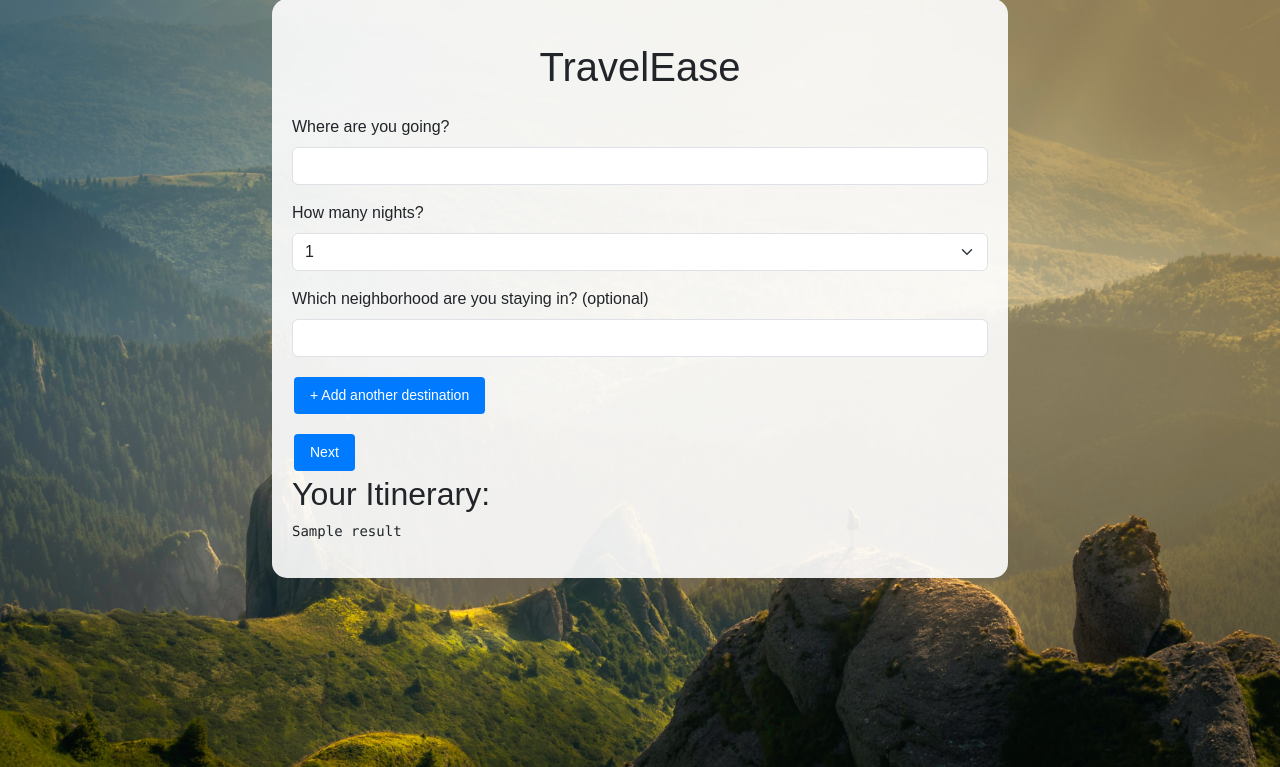
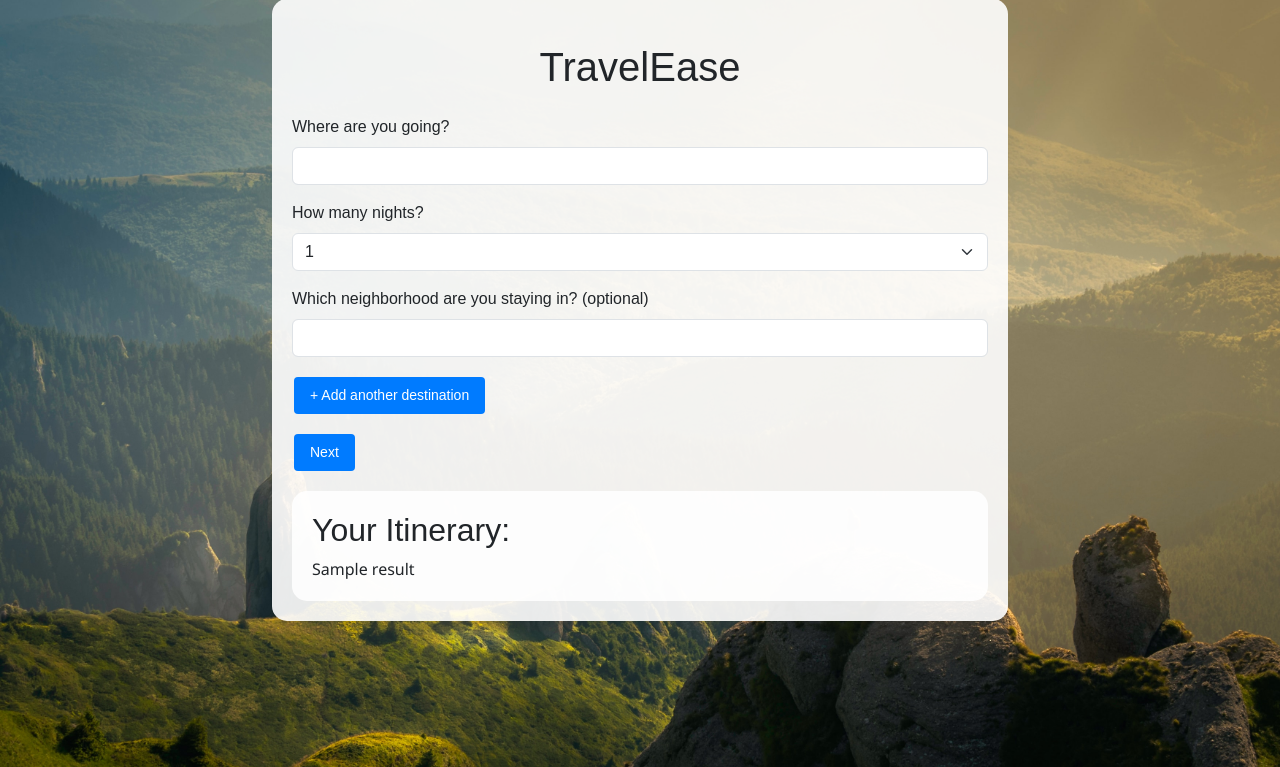
Before and after one commit to jbenadiva/travelease.ai, a Flask app: template templates/index.html in a window 1280 px wide. Shown: the part 33-800 px from the top of the page. Run offline with Flask 2, Linux system fonts and the light colour scheme; the template is opened without the code that fills it: most values are stand-ins (such as "Sample title", 1, 10 or a date in 2020).

Commit message:
UI Improvements

```diff
--- a/static/style.css
+++ b/static/style.css
@@ -8,6 +8,11 @@ body {
     background-attachment: fixed;
 }
 
+.result-text {
+    font-family: "Segoe UI", Arial, sans-serif;
+    white-space: pre-wrap;
+    word-wrap: break-word;
+}
 .container {
     background-color: rgba(255, 255, 255, 0.9);
     border-radius: 15px;
--- a/templates/index.html
+++ b/templates/index.html
@@ -54,10 +54,12 @@
             </div>
         </form>
         {% if result %}
-        <h2 class2>Your Itinerary:</h2>
-<pre>{{ result }}</pre>
-{% endif %}
-</div>
+	<div class="container mt-3">
+    <h2>Your Itinerary:</h2>
+    <div class="result-text">{{ result }}</div>
+	</div>
+	{% endif %}
+	</div>
 <script src="{{ url_for('static', filename='script.js') }}"></script>
 <script src="https://cdn.jsdelivr.net/npm/@popperjs/core@2.11.6/dist/umd/popper.min.js" integrity="sha384-oBqDVmMz4fnFO9gybBud7M4+rzstRz6iCP1VTC3xg4w3YqSo3Jt3h9M2/hgyW5C5" crossorigin="anonymous"></script>
 <script src="https://cdn.jsdelivr.net/npm/bootstrap@5.3.0-alpha1/dist/js/bootstrap.min.js" integrity="sha384-cn7l7gDp0eyniUwwAZgrzD06kc/tftFf19TOAs2zVinnD/C7E91j9yyk5//jjpt/" crossorigin="anonymous"></script>
```
